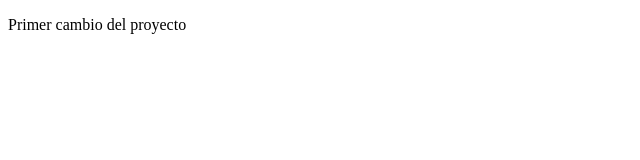
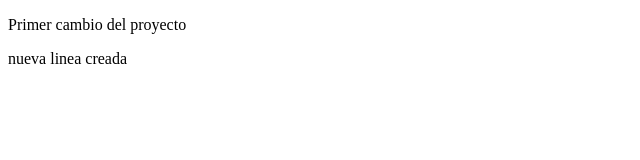
Before and after one commit to jbarrantesweb/visualcode_git, a plain HTML site: page index.html in a window 1280 px wide. Shown: the whole page, without its empty margins (0-640 px from the left). Drawn offline with Linux system fonts and the light colour scheme.

Commit message:
segundo commit

```diff
--- a/index.html
+++ b/index.html
@@ -7,5 +7,6 @@
 </head>
 <body>
     <p>Primer cambio del proyecto</p>
+    <p>nueva linea creada</p>
 </body>
 </html>
```
